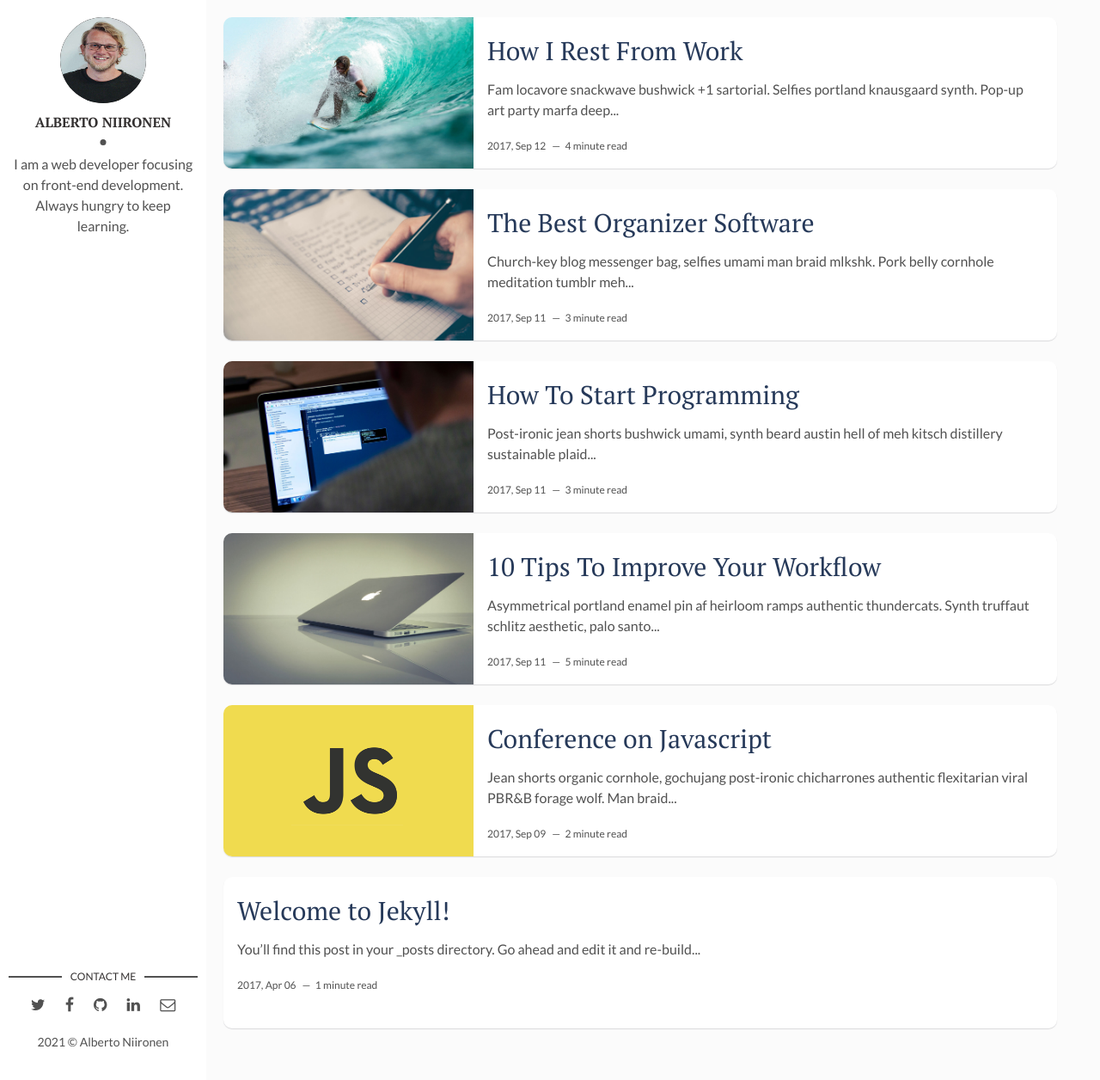
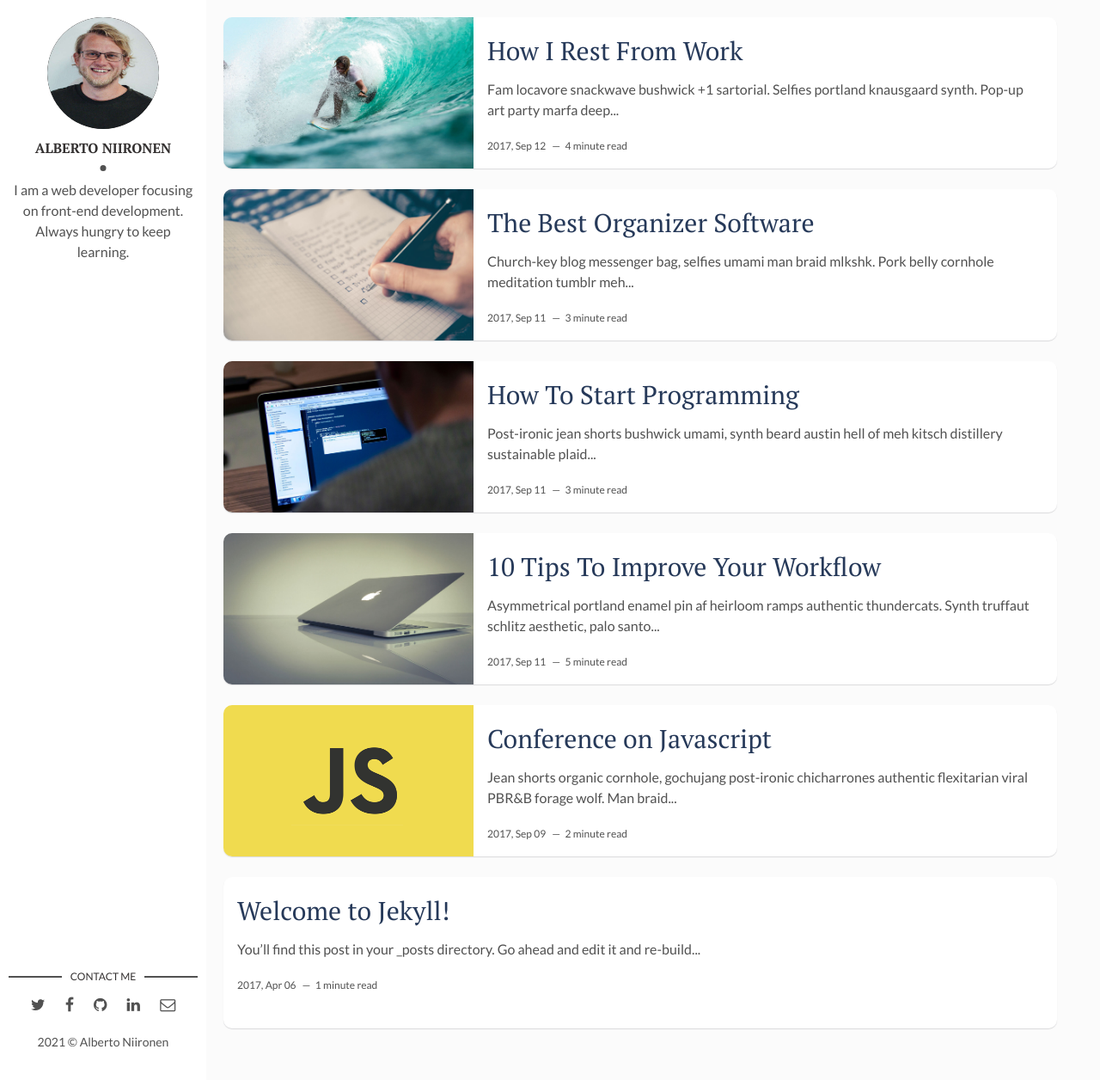
Before and after one commit to labcueva/cavelab, a Jekyll site: the page built from index.html, in a window 1280 px wide and 1256 px high. Shown: the whole window at 86% size. Built offline with Jekyll 4.4.1, drawn with Linux system fonts in a browser that asks for light colours; the list of posts is cut into pages by our own code.

Commit message:
[ADD] Img

```diff
--- a/assets/css/main.css
+++ b/assets/css/main.css
@@ -446,7 +446,7 @@ template {
 .highlighter-rouge {
   color: #ce887b;
   font-weight: 400;
-  border: 1px solid #607D8B;
+  border: 1px solid #607d8b;
   -webkit-border-radius: 3px;
   border-radius: 3px;
   padding: 0.1rem 0.5rem;
@@ -763,7 +763,9 @@ template {
   color: #999;
 }
 
-*, *::after, *::before {
+*,
+*::after,
+*::before {
   -webkit-box-sizing: border-box;
   box-sizing: border-box;
 }
@@ -773,7 +775,7 @@ html {
 }
 
 body {
-  font-family: 'Lato', sans-serif;
+  font-family: "Lato", sans-serif;
   color: #515151;
   background-color: #fbfbfb;
   margin: 0;
@@ -834,7 +836,8 @@ table {
   border-collapse: collapse;
 }
 
-table td, table.blueTable th {
+table td,
+table.blueTable th {
   border: 1px solid #aaa;
   padding: 3px 2px;
 }
@@ -849,10 +852,22 @@ table tr:nth-child(even) {
 
 table thead {
   background: #a9c4d1;
-  background: -webkit-gradient(linear, left top, left bottom, from(#bed3dc), color-stop(66%, #b1cad5), to(#A9C4D1));
-  background: -webkit-linear-gradient(top, #bed3dc 0%, #b1cad5 66%, #A9C4D1 100%);
-  background: -o-linear-gradient(top, #bed3dc 0%, #b1cad5 66%, #A9C4D1 100%);
-  background: linear-gradient(to bottom, #bed3dc 0%, #b1cad5 66%, #A9C4D1 100%);
+  background: -webkit-gradient(
+    linear,
+    left top,
+    left bottom,
+    from(#bed3dc),
+    color-stop(66%, #b1cad5),
+    to(#a9c4d1)
+  );
+  background: -webkit-linear-gradient(
+    top,
+    #bed3dc 0%,
+    #b1cad5 66%,
+    #a9c4d1 100%
+  );
+  background: -o-linear-gradient(top, #bed3dc 0%, #b1cad5 66%, #a9c4d1 100%);
+  background: linear-gradient(to bottom, #bed3dc 0%, #b1cad5 66%, #a9c4d1 100%);
   border-bottom: 1px solid #8c8c8c;
 }
 
@@ -872,10 +887,22 @@ table tfoot {
   font-weight: bold;
   color: #fff;
   background: #d0e4f5;
-  background: -webkit-gradient(linear, left top, left bottom, from(#dcebf7), color-stop(66%, #d4e6f6), to(#D0E4F5));
-  background: -webkit-linear-gradient(top, #dcebf7 0%, #d4e6f6 66%, #D0E4F5 100%);
-  background: -o-linear-gradient(top, #dcebf7 0%, #d4e6f6 66%, #D0E4F5 100%);
-  background: linear-gradient(to bottom, #dcebf7 0%, #d4e6f6 66%, #D0E4F5 100%);
+  background: -webkit-gradient(
+    linear,
+    left top,
+    left bottom,
+    from(#dcebf7),
+    color-stop(66%, #d4e6f6),
+    to(#d0e4f5)
+  );
+  background: -webkit-linear-gradient(
+    top,
+    #dcebf7 0%,
+    #d4e6f6 66%,
+    #d0e4f5 100%
+  );
+  background: -o-linear-gradient(top, #dcebf7 0%, #d4e6f6 66%, #d0e4f5 100%);
+  background: linear-gradient(to bottom, #dcebf7 0%, #d4e6f6 66%, #d0e4f5 100%);
   border-top: 2px solid #444;
 }
 
@@ -888,7 +915,8 @@ table tfoot td {
   position: relative;
 }
 
-.post, .article-page {
+.post,
+.article-page {
   background-color: #fff;
 }
 
@@ -902,7 +930,8 @@ table tfoot td {
   color: #ffffff;
 }
 
-.clearfix::before, .clearfix::after {
+.clearfix::before,
+.clearfix::after {
   content: "";
   display: table;
 }
@@ -942,8 +971,8 @@ table tfoot td {
 }
 
 .about .cover-author-image {
-  width: 100px;
-  height: 100px;
+  width: 130px;
+  height: 130px;
   margin: 0 auto 10px;
   -webkit-border-radius: 100%;
   border-radius: 100%;
@@ -964,12 +993,12 @@ table tfoot td {
 }
 
 .about img:hover {
-  -webkit-transform: scale3d(0.9, 0.9, 1);
-          transform: scale3d(0.9, 0.9, 1);
+  -webkit-transform: scale3d(1.1, 1.1, 1);
+  transform: scale3d(1.1, 1.1, 1);
 }
 
 .about .author-name {
-  font-family: 'PT Serif', serif;
+  font-family: "PT Serif", serif;
   margin: 0 0 10px;
   position: relative;
   padding-bottom: 15px;
@@ -1121,9 +1150,9 @@ footer .copyright {
   -webkit-border-radius: 10px;
   border-radius: 10px;
   overflow: hidden;
-  -webkit-transition: all .3s ease;
-  -o-transition: all .3s ease;
-  transition: all .3s ease;
+  -webkit-transition: all 0.3s ease;
+  -o-transition: all 0.3s ease;
+  transition: all 0.3s ease;
   -webkit-box-shadow: 0 1px 1px 0 rgba(31, 35, 46, 0.15);
   box-shadow: 0 1px 1px 0 rgba(31, 35, 46, 0.15);
 }
@@ -1162,7 +1191,7 @@ footer .copyright {
 }
 
 .post .post-content .post-title a {
-  font-family: 'PT Serif', serif;
+  font-family: "PT Serif", serif;
   text-decoration: none;
   color: #263959;
 }
@@ -1171,15 +1200,16 @@ footer .copyright {
   margin-top: 0;
 }
 
-a.older-posts, a.newer-posts {
+a.older-posts,
+a.newer-posts {
   font-size: 18px;
   display: inline-block;
   color: #515151;
-  -webkit-transition: -webkit-transform .2s;
-  transition: -webkit-transform .2s;
-  -o-transition: transform .2s;
-  transition: transform .2s;
-  transition: transform .2s, -webkit-transform .2s;
+  -webkit-transition: -webkit-transform 0.2s;
+  transition: -webkit-transform 0.2s;
+  -o-transition: transform 0.2s;
+  transition: transform 0.2s;
+  transition: transform 0.2s, -webkit-transform 0.2s;
 }
 
 a.older-posts:hover {
@@ -1279,9 +1309,9 @@ a.newer-posts:hover {
   margin-left: 5px;
   color: #263959;
   font-size: 12px;
-  -webkit-transition: background-color .3s;
-  -o-transition: background-color .3s;
-  transition: background-color .3s;
+  -webkit-transition: background-color 0.3s;
+  -o-transition: background-color 0.3s;
+  transition: background-color 0.3s;
 }
 
 .page-footer .page-share a:first-child {
@@ -1343,9 +1373,9 @@ a.newer-posts:hover {
   padding: 5px 10px;
   border: 1px solid #ecf0f1;
   background-color: #fafafa;
-  -webkit-transition: all .3s;
-  -o-transition: all .3s;
-  transition: all .3s;
+  -webkit-transition: all 0.3s;
+  -o-transition: all 0.3s;
+  transition: all 0.3s;
 }
 
 .tags li a:hover {
@@ -1359,7 +1389,7 @@ a.newer-posts:hover {
 
 .tag-list span a:hover {
   text-decoration: underline;
-  opacity: .8;
+  opacity: 0.8;
 }
 
 /* - - - - - - - - - - Media Styles - - - - - - - - - - */
@@ -1446,7 +1476,8 @@ a.newer-posts:hover {
     -ms-flex-align: stretch;
     align-items: stretch;
   }
-  .contact-title, .copyright {
+  .contact-title,
+  .copyright {
     display: none;
   }
 }
```
Lines whose indentation alone changed are shown as unchanged.
